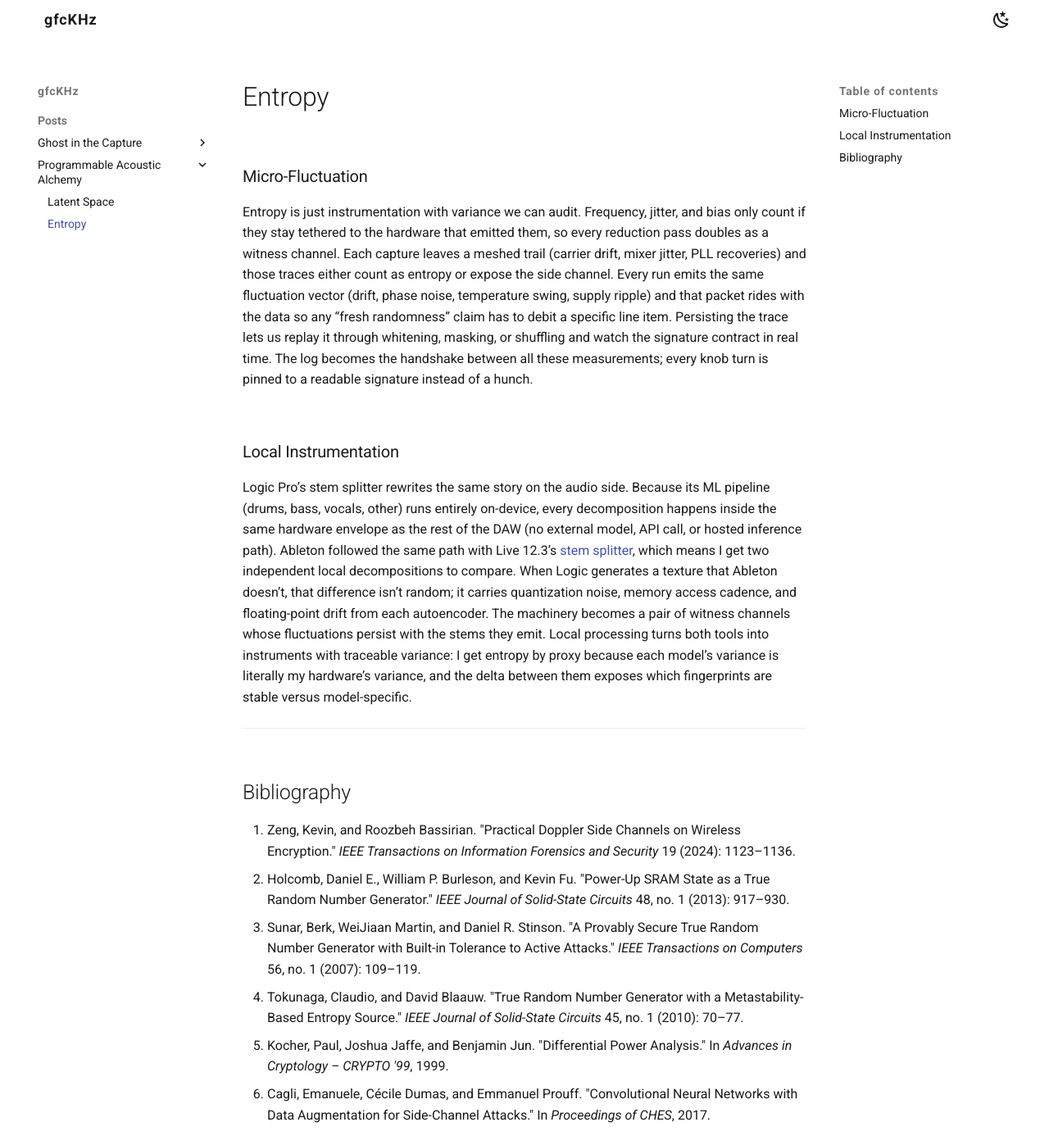
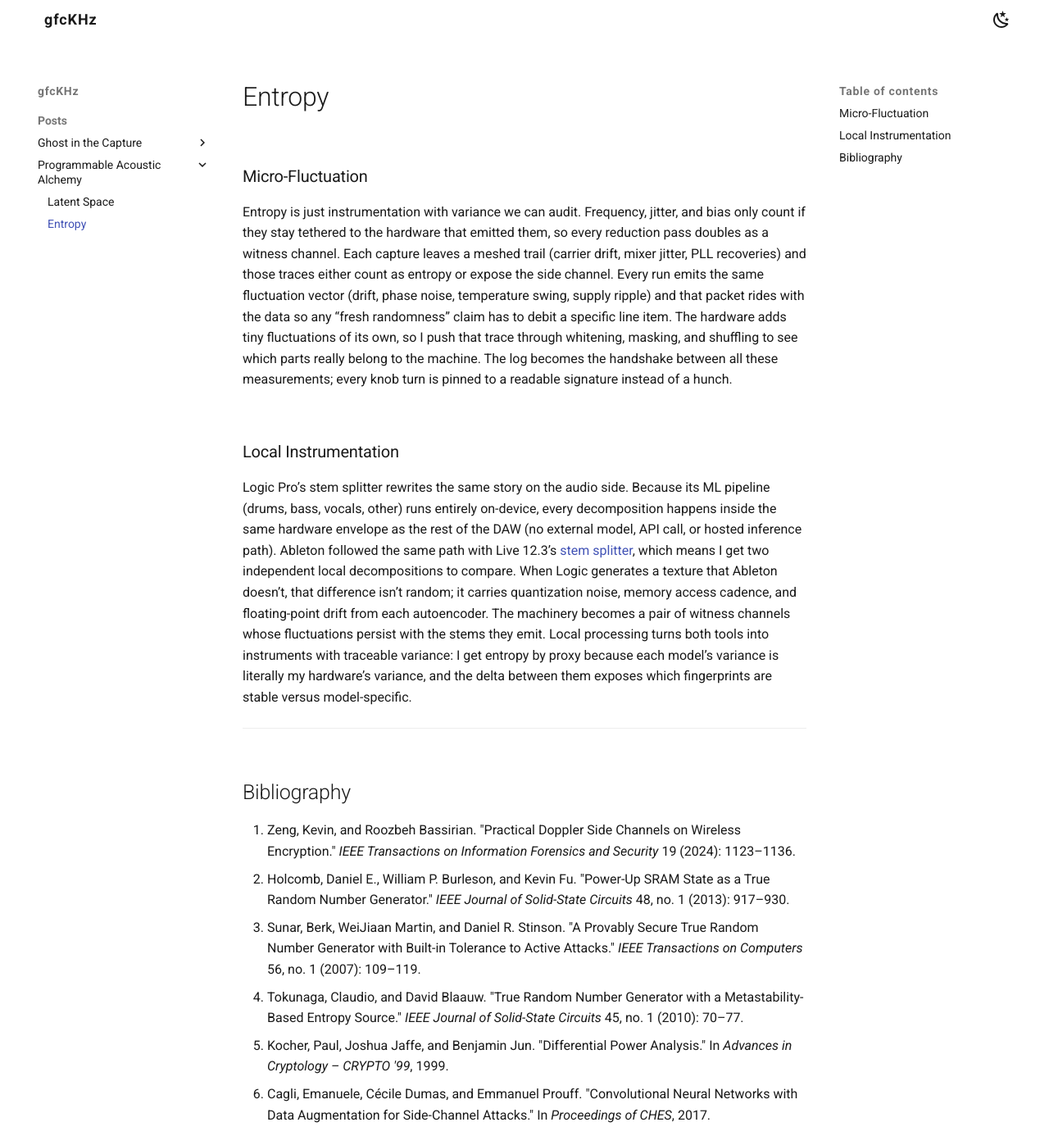
Before and after one commit to gfcKHz/gfcKHz.github.io, an MkDocs documentation site: the page built from docs/posts/entropy.md, in a window 1280 px wide. Shown: the whole page at 82% size. Built offline with MkDocs 1.6.1 and Material for MkDocs 9.7.7, drawn with Linux system fonts in a browser that asks for light colours; some web fonts are replaced.

Commit message:
Entropy changes

```diff
--- a/docs/posts/entropy.md
+++ b/docs/posts/entropy.md
@@ -6,7 +6,7 @@ hide:
 
 ### Micro-Fluctuation
 
-Entropy is just instrumentation with variance we can audit. Frequency, jitter, and bias only count if they stay tethered to the hardware that emitted them, so every reduction pass doubles as a witness channel. Each capture leaves a meshed trail (carrier drift, mixer jitter, PLL recoveries) and those traces either count as entropy or expose the side channel. Every run emits the same fluctuation vector (drift, phase noise, temperature swing, supply ripple) and that packet rides with the data so any “fresh randomness” claim has to debit a specific line item. Persisting the trace lets us replay it through whitening, masking, or shuffling and watch the signature contract in real time. The log becomes the handshake between all these measurements; every knob turn is pinned to a readable signature instead of a hunch.
+Entropy is just instrumentation with variance we can audit. Frequency, jitter, and bias only count if they stay tethered to the hardware that emitted them, so every reduction pass doubles as a witness channel. Each capture leaves a meshed trail (carrier drift, mixer jitter, PLL recoveries) and those traces either count as entropy or expose the side channel. Every run emits the same fluctuation vector (drift, phase noise, temperature swing, supply ripple) and that packet rides with the data so any “fresh randomness” claim has to debit a specific line item. The hardware adds tiny fluctuations of its own, so I push that trace through whitening, masking, and shuffling to see which parts really belong to the machine. The log becomes the handshake between all these measurements; every knob turn is pinned to a readable signature instead of a hunch.
 
 ### Local Instrumentation
 
```
